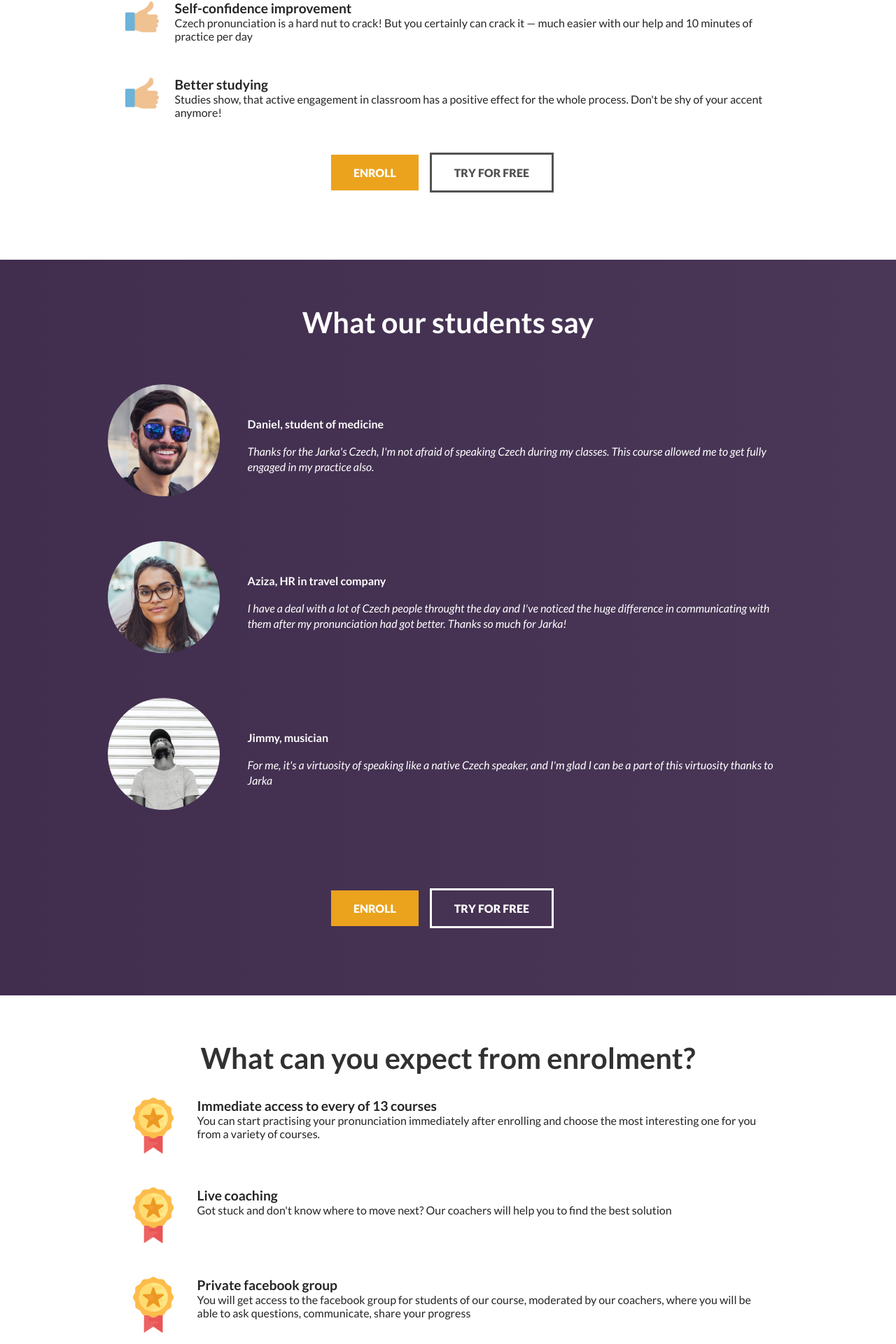
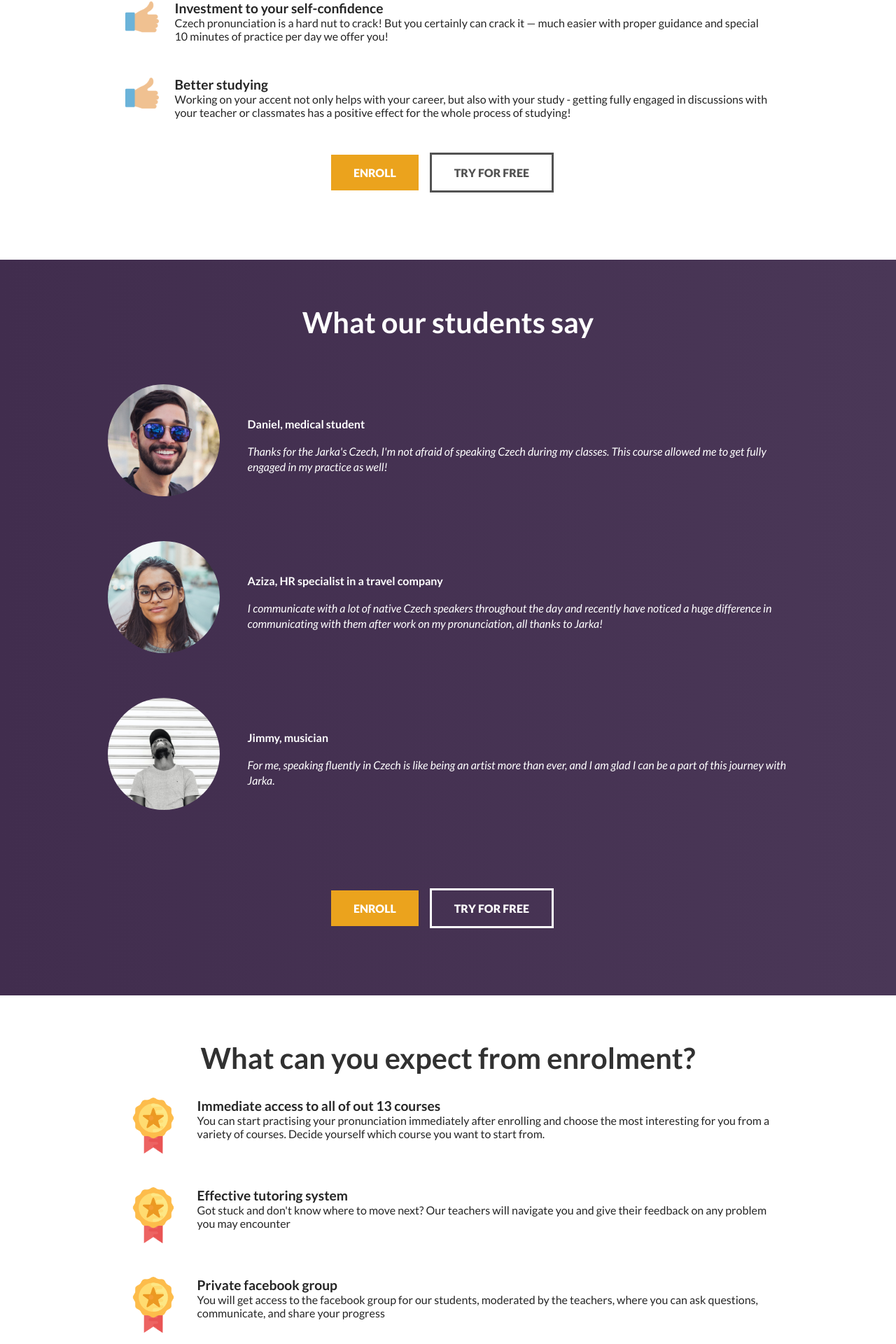
Before and after one commit to t-pyrope/jarkas-czech, a React (Create React App) app: page / in a window 1280 px wide. Shown: the part 1418-3338 px from the top of the page at 70% size. Built offline with nearby package versions, Linux system fonts and the light colour scheme; a web font is replaced by a local one.

Commit message:
edited text

```diff
--- a/src/components/AdvantagesSection.js
+++ b/src/components/AdvantagesSection.js
@@ -8,7 +8,7 @@ const AdvantagesSection = ({setEnrollActive, setTrialActive}) => {
     return(
         <StyledAdvantages>
             <div className="headline">
-                <h2>Why would you like to apply to this course?</h2>
+                <h2>What are the benefits of the course?</h2>
                 <p>Pronunciation of Czech like a native speaker gives you more opportunities in your life</p>
             </div>
                 <Advantages>
@@ -29,15 +29,15 @@ const AdvantagesSection = ({setEnrollActive, setTrialActive}) => {
                     <Advantage>
                         <img src={thumbsUp} alt="thumbs up" />
                         <div className="description">
-                            <h4>Self-confidence improvement</h4>
-                            <p>Czech pronunciation is a hard nut to crack! But you certainly can crack it — much easier with our help and 10 minutes of practice per day </p>
+                            <h4>Investment to your self-confidence</h4>
+                            <p>Czech pronunciation is a hard nut to crack! But you certainly can crack it — much easier with proper guidance and special 10 minutes of practice per day we offer you!</p>
                         </div>
                     </Advantage>
                     <Advantage>
                         <img src={thumbsUp} alt="thumbs up" />
                         <div className="description">
                             <h4>Better studying</h4>
-                            <p>Studies show, that active engagement in classroom has a positive effect for the whole process. Don't be shy of your accent anymore!</p>
+                            <p>Working on your accent not only helps with your career, but also with your study - getting fully engaged in discussions with your teacher or classmates has a positive effect for the whole process of studying!</p>
                         </div>
                     </Advantage>
                 </Advantages>
--- a/src/components/EnrollCard.js
+++ b/src/components/EnrollCard.js
@@ -21,7 +21,7 @@ const EnrollCard = ({enrollActive, setEnrollActive}) => {
                         <li> Instant access to all of 13 courses (new added frequently)</li>
                         <li>Daily plan for training</li>
                         <li>Access to a private facebook group</li>
-                        <li>Help of teachers</li>
+                        <li>Tutoring</li>
                     </ul>
                     <ActionBtn>Enroll</ActionBtn>
                 </div>
--- a/src/components/ExpectSection.js
+++ b/src/components/ExpectSection.js
@@ -10,22 +10,22 @@ const ExpectSection = ({setEnrollActive, setTrialActive}) => {
                 <Advantage>
                     <img src={medal} alt="medal" />
                     <div className="description">
-                        <h4>Immediate access to every of 13 courses</h4>
-                        <p>You can start practising your pronunciation immediately after enrolling and choose the most interesting one for you from a variety of courses.</p>
+                        <h4>Immediate access to all of out 13 courses</h4>
+                        <p>You can start practising your pronunciation immediately after enrolling and choose the most interesting for you from a variety of courses. Decide yourself which course you want to start from.</p>
                     </div>
                 </Advantage>
                 <Advantage>
                     <img src={medal} alt="medal" />
                     <div className="description">
-                        <h4>Live coaching</h4>
-                        <p>Got stuck and don't know where to move next? Our coachers will help you to find the best solution</p>
+                        <h4>Effective tutoring system</h4>
+                        <p>Got stuck and don't know where to move next? Our teachers will navigate you and give their feedback on any problem you may encounter</p>
                     </div>
                 </Advantage>
                 <Advantage>
                     <img src={medal} alt="medal" />
                     <div className="description">
                         <h4>Private facebook group</h4>
-                        <p>You will get access to the facebook group for students of our course, moderated by our coachers, where you will be able to ask questions, communicate, share your progress</p>
+                        <p>You will get access to the facebook group for our students, moderated by the teachers, where you can ask questions, communicate, and share your progress</p>
                     </div>
                 </Advantage>
             </Advantages>
--- a/src/recommendations.js
+++ b/src/recommendations.js
@@ -5,19 +5,19 @@ import jimmy from './img/rev-jimmy.jpg';
 export const RecommendationsState = () => {
     return [
         {
-            name: "Daniel, student of medicine",
+            name: "Daniel, medical student",
             img: daniel,
-            text: "Thanks for the Jarka's Czech, I'm not afraid of speaking Czech during my classes. This course allowed me to get fully engaged in my practice also.",
+            text: "Thanks for the Jarka's Czech, I'm not afraid of speaking Czech during my classes. This course allowed me to get fully engaged in my practice as well!",
         },
         {
-            name: "Aziza, HR in travel company",
+            name: "Aziza, HR specialist in a travel company",
             img: aziza,
-            text: "I have a deal with a lot of Czech people throught the day and I've noticed the huge difference in communicating with them after my pronunciation had got better. Thanks so much for Jarka!",
+            text: "I communicate with a lot of native Czech speakers throughout the day and recently have noticed a huge difference in communicating with them after work on my pronunciation, all thanks to Jarka!",
         },
         {
             name: "Jimmy, musician",
             img: jimmy,
-            text: "For me, it's a virtuosity of speaking like a native Czech speaker, and I'm glad I can be a part of this virtuosity thanks to Jarka",
+            text: "For me, speaking fluently in Czech is like being an artist more than ever, and I am glad I can be a part of this journey with Jarka.",
         }
     ]
 }
```
